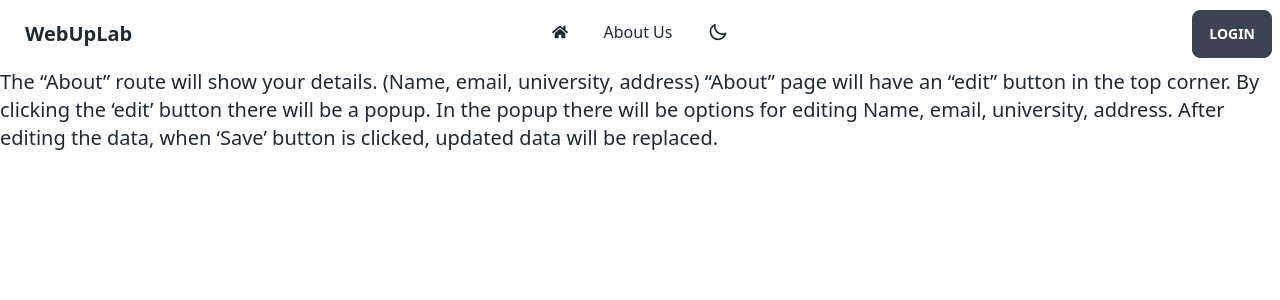
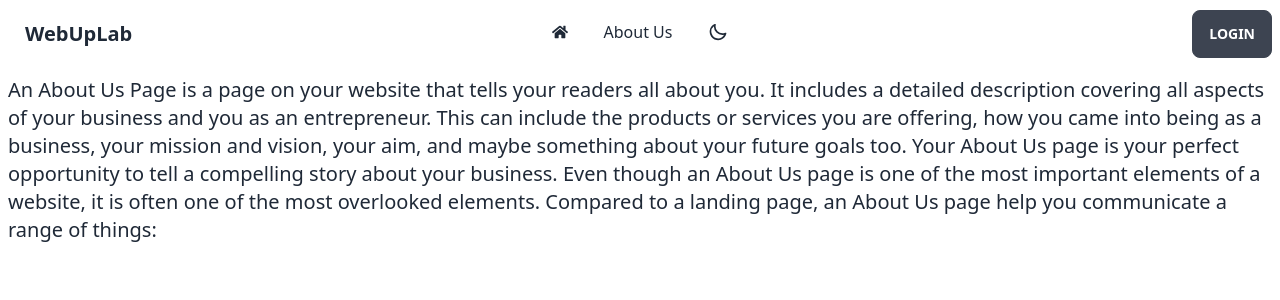
Before and after one commit to yusuf-khan-swd/webuplab-task, a React (Vite) app: page /about in a window 1280 px wide. Shown: the top 300 px of the page. Built offline with nearby package versions, Linux system fonts and the light colour scheme; no server answers.

Commit message:
added text to about us page

```diff
--- a/src/Pages/Other/About/About.jsx
+++ b/src/Pages/Other/About/About.jsx
@@ -2,14 +2,18 @@ import React from "react";
 
 const About = () => {
   return (
-    <div>
-      <h2 className="text-xl">
-        The “About” route will show your details. (Name, email, university,
-        address) “About” page will have an “edit” button in the top corner. By
-        clicking the ‘edit’ button there will be a popup. In the popup there
-        will be options for editing Name, email, university, address. After
-        editing the data, when ‘Save’ button is clicked, updated data will be
-        replaced.
+    <div className="container mx-auto">
+      <h2 className="text-xl m-2">
+        An About Us Page is a page on your website that tells your readers all
+        about you. It includes a detailed description covering all aspects of
+        your business and you as an entrepreneur. This can include the products
+        or services you are offering, how you came into being as a business,
+        your mission and vision, your aim, and maybe something about your future
+        goals too. Your About Us page is your perfect opportunity to tell a
+        compelling story about your business. Even though an About Us page is
+        one of the most important elements of a website, it is often one of the
+        most overlooked elements. Compared to a landing page, an About Us page
+        help you communicate a range of things:
       </h2>
     </div>
   );
```
